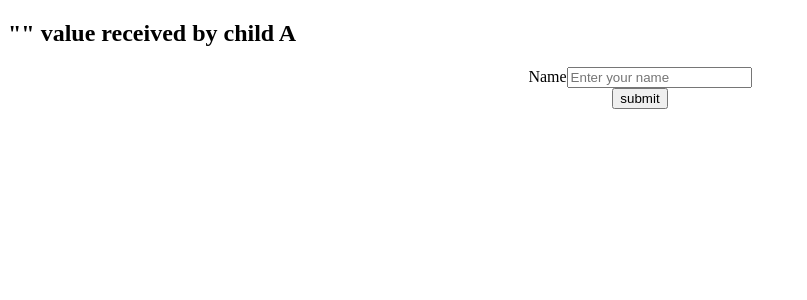
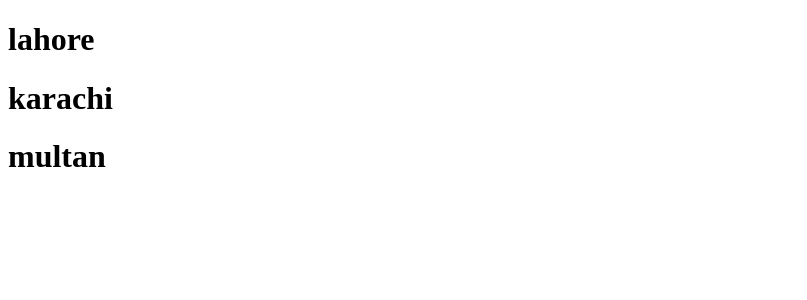
Before and after one commit to ABOBAKAR-IT/learn-react, a React (Create React App) app: page / in a window 1280 px wide. Shown: the top 300 px of the page, without its empty margins (0-807 px from the left). Built offline with nearby package versions, Linux system fonts and the light colour scheme.

Commit message:
list using map

```diff
--- a/src/App.js
+++ b/src/App.js
@@ -1,17 +1,14 @@
-import React,{useState} from "react";
-import ChildA from './childA'
+import React from "react";
+
 import "./style.css"
 function App(){
-const [vname,setvname]=useState()
 
- function lifting(name){
-console.log(name)
-setvname(name)
- }
+
+
+ const list=["lahore","karachi","multan"]
   return(
    <div>
-    <h2>"{vname}" value received by child A</h2>
-<ChildA getvalue={lifting}/>
+{list.map((v)=><h1>{v}<br/></h1>)}
    </div>
   )
 }
--- a/src/Pat.jsx
+++ /dev/null
@@ -1,6 +0,0 @@
-// import { useState,React,useRef } from "react";
-// const Pat=()=>{
-
-
-// }
-// export default Pat;
--- a/src/childA.jsx
+++ /dev/null
@@ -1,24 +0,0 @@
-import React,{useState} from 'react'
-
-function ChildA(props){
-    const [name,setname]=useState()
-    function submitdata(e){
-        e.preventDefault();// use for prevent html default behavior
-    props.getvalue(name)
-       }
-        return(
-          <div id="farmdata">
-      <div id="div2">
-          <form onSubmit={submitdata}>
-
-            <lable>Name</lable>
-            <input type="text" onChange={e=>setname(e.target.value)} placeholder="Enter your name" /><br/>
-
-           <button >submit</button>
-          </form>
-      </div>
-          </div>
-        )
-}
-
-export default ChildA
```
